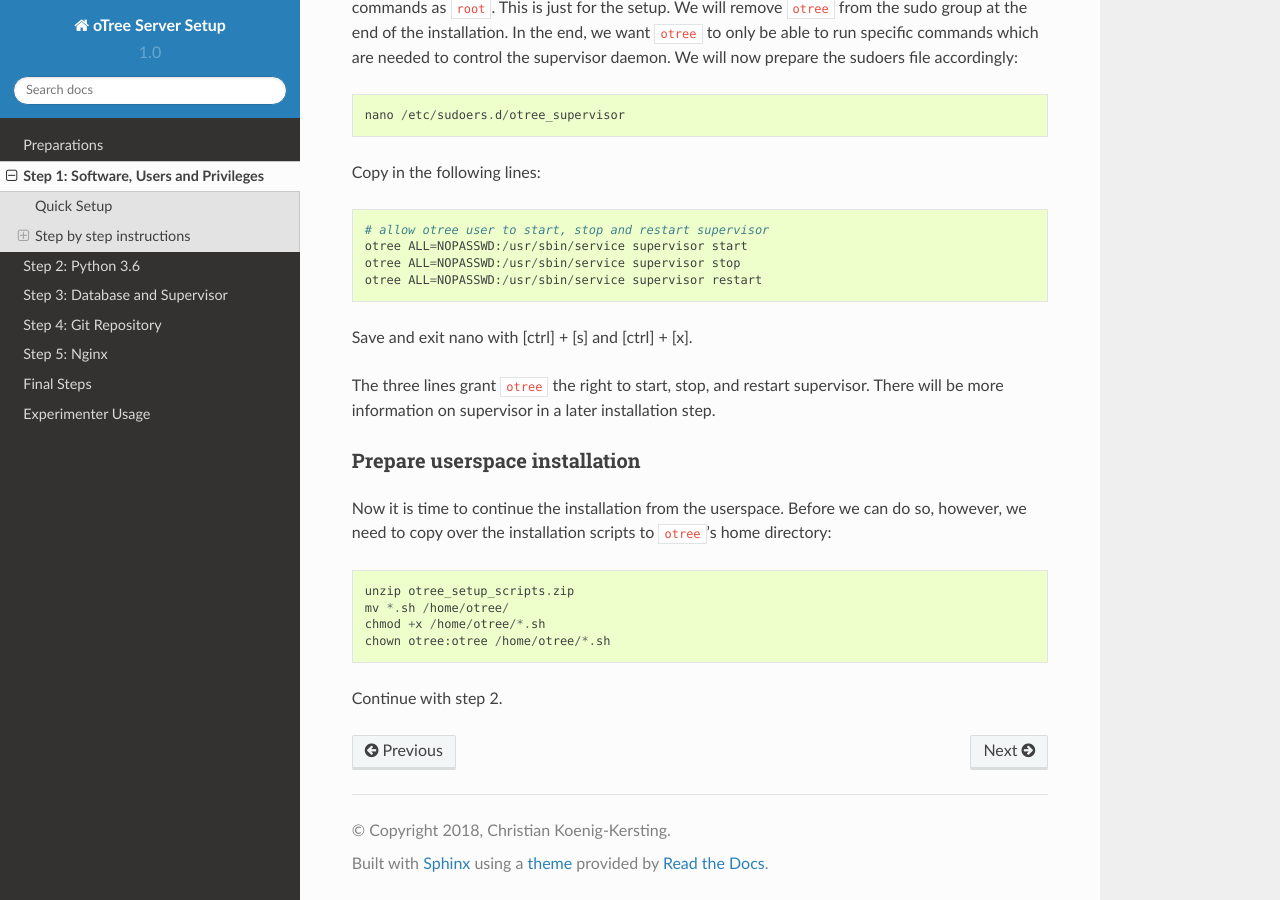
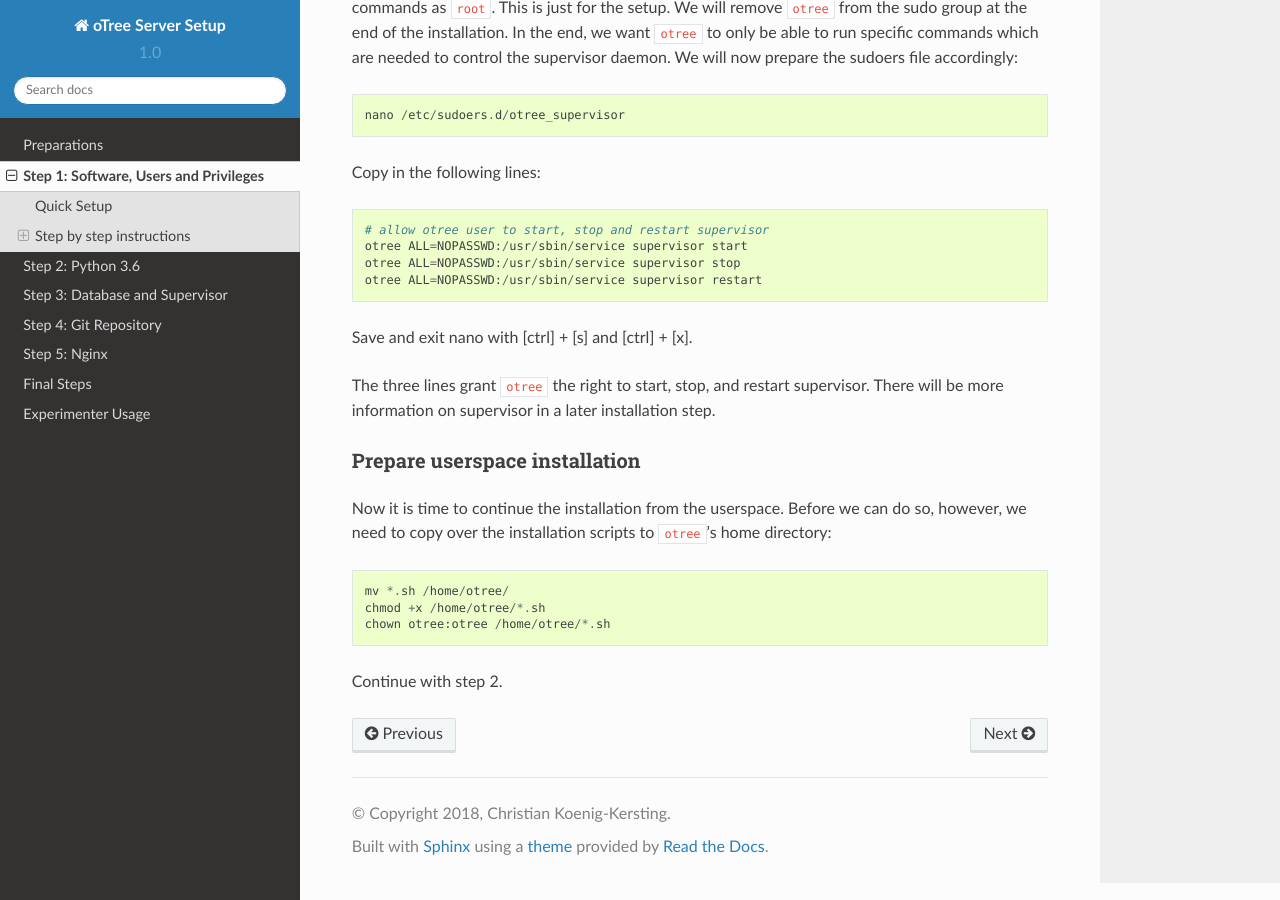
Before and after one commit to GuangtengMeng/otree-prodserver-setup, a Sphinx documentation site: the page built from source/step1.rst, in a window 1280 px wide and 900 px high, scrolled down 1239 px. Built offline with Sphinx 7.4.7 and the Read the Docs theme 2.0.0, drawn with Linux system fonts in a browser that asks for light colours.

Commit message:
removed unzip statement

```diff
--- a/source/step1.rst
+++ b/source/step1.rst
@@ -68,7 +68,6 @@ Prepare userspace installation
 
 Now it is time to continue the installation from the userspace. Before we can do so, however, we need to copy over the installation scripts to ``otree``'s home directory::
 
-	unzip otree_setup_scripts.zip
 	mv *.sh /home/otree/
 	chmod +x /home/otree/*.sh
 	chown otree:otree /home/otree/*.sh
```
